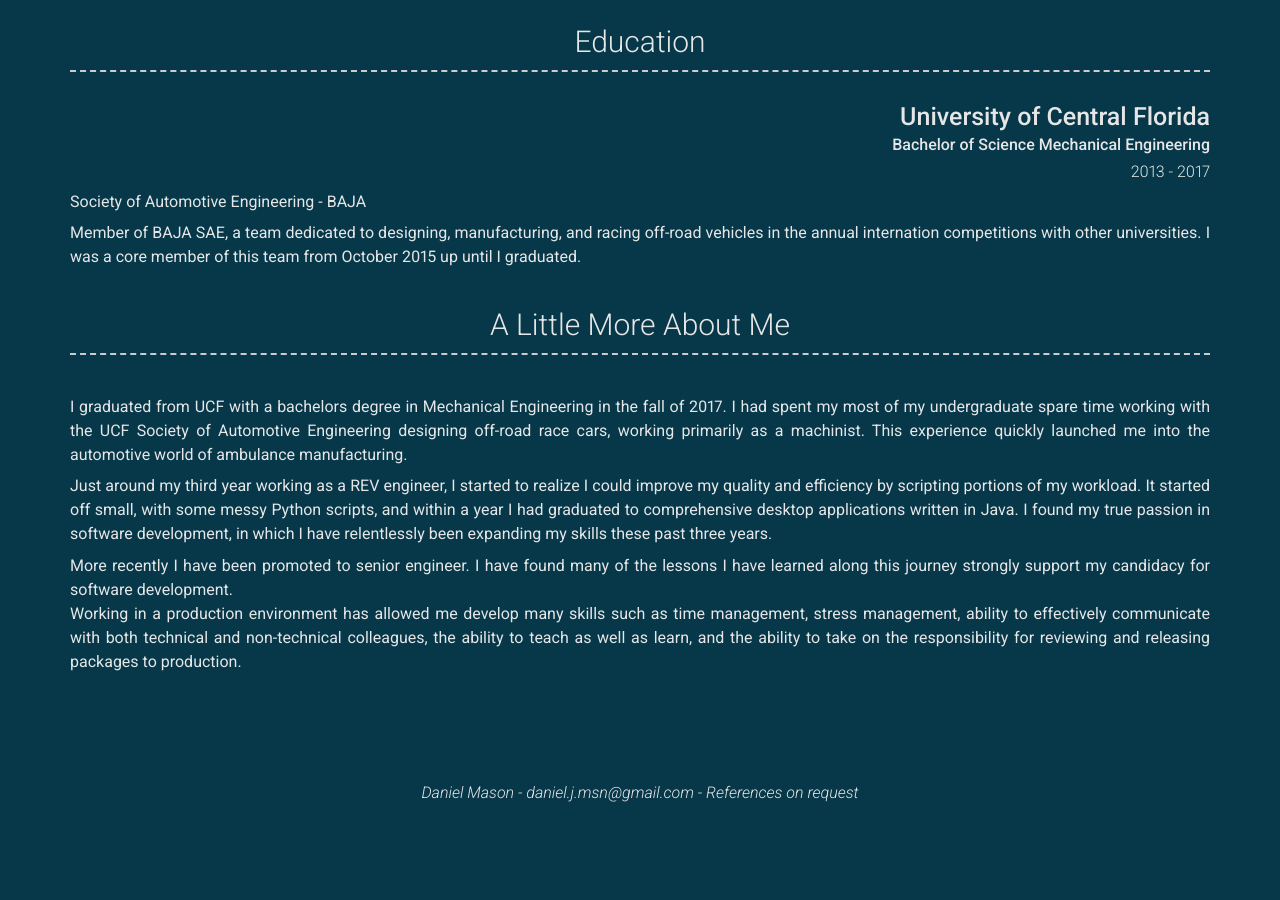
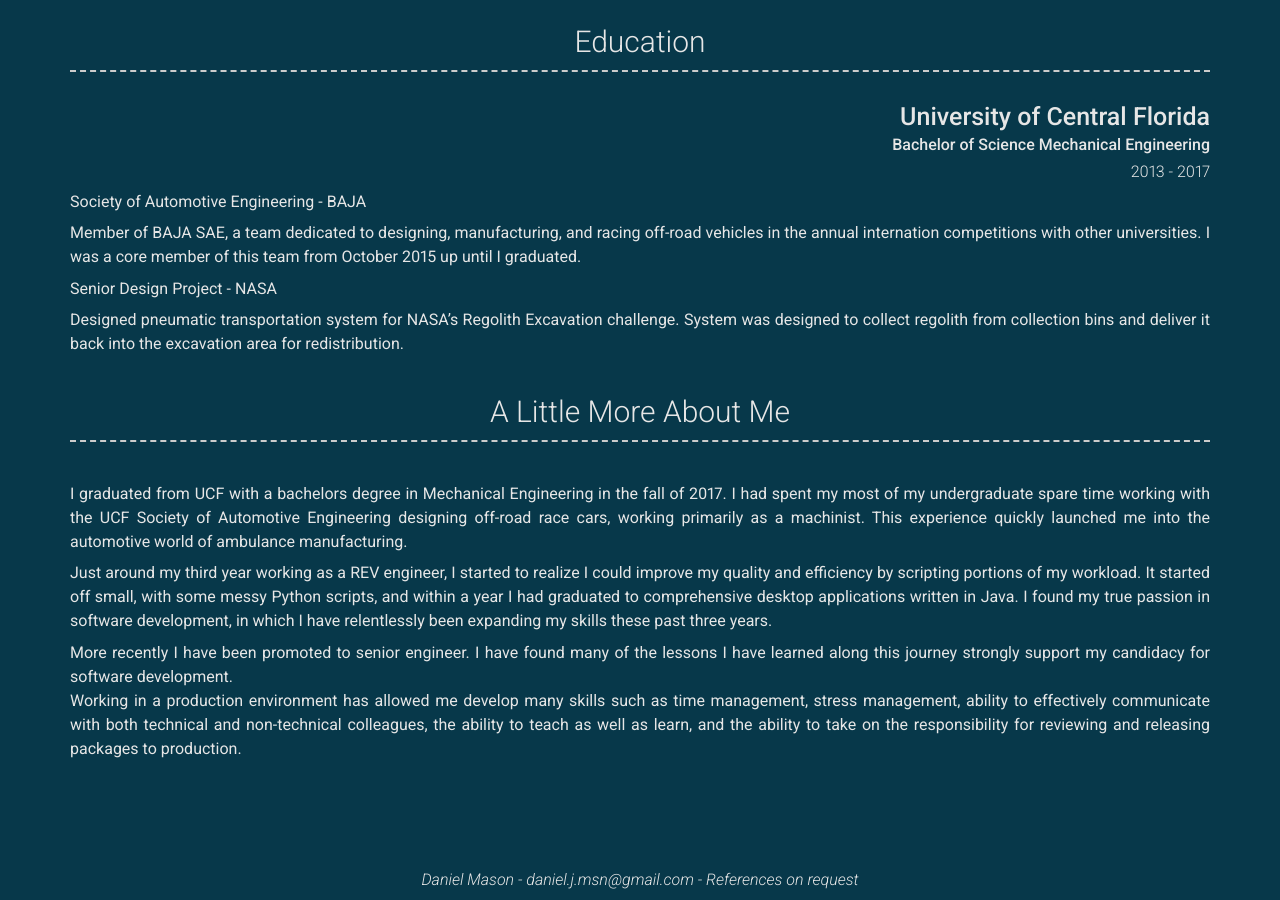
Before and after one commit to Daniel-J-Mason/Daniel-J-Mason.github.io, a Jekyll site: the page built from index.md, in a window 1280 px wide and 900 px high, scrolled down 2632 px. Built offline with Jekyll 4.4.1, drawn with Linux system fonts in a browser that asks for light colours; nearby versions of some CDN libraries; before the commit the page ends 3445 px from its top, so only the background shows below that.

Commit message:
univeristy 2

```diff
--- a/_config.yml
+++ b/_config.yml
@@ -205,6 +205,11 @@ content:
           internation competitions with other universities. I was a core member of this team from October 2015 up until I
           graduated.
 
+          Senior Design Project - NASA
+
+          Designed pneumatic transportation system for NASA's Regolith Excavation challenge. System was designed to collect
+          regolith from collection bins and deliver it back into the excavation area for redistribution.
+
   - title: A Little More About Me
     layout: text
     content: | # this will include new lines to allow paragraphs
```
